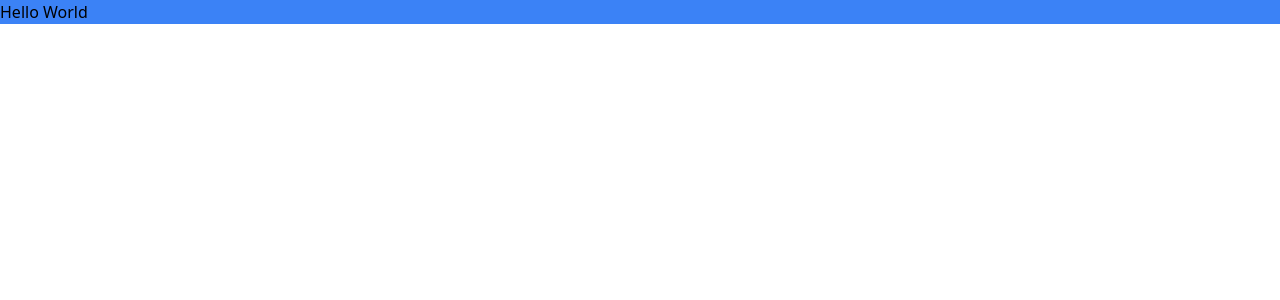
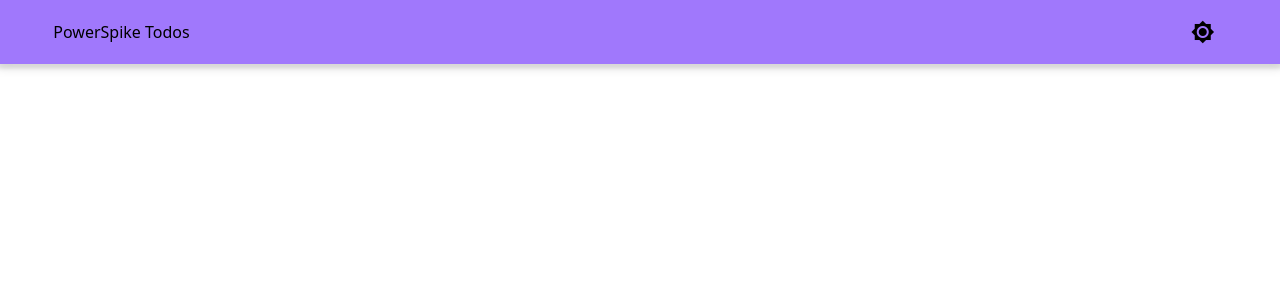
Before and after one commit to vpassanisi/powerspike-todo, a Vue app: page / in a window 1280 px wide. Shown: the top 300 px of the page. Built offline with nearby package versions, Linux system fonts and the light colour scheme.

Commit message:
added colors to tailwind config. added nav component and dark mode toggle.

```diff
--- a/public/index.html
+++ b/public/index.html
@@ -1,15 +1,23 @@
 <!DOCTYPE html>
 <html lang="en">
   <head>
-    <meta charset="utf-8">
-    <meta http-equiv="X-UA-Compatible" content="IE=edge">
-    <meta name="viewport" content="width=device-width,initial-scale=1.0">
-    <link rel="icon" href="<%= BASE_URL %>favicon.ico">
+    <meta charset="utf-8" />
+    <meta http-equiv="X-UA-Compatible" content="IE=edge" />
+    <meta name="viewport" content="width=device-width,initial-scale=1.0" />
+    <link rel="icon" href="<%= BASE_URL %>favicon.ico" />
+    <link
+      href="https://fonts.googleapis.com/icon?family=Material+Icons"
+      rel="stylesheet"
+    />
     <title><%= htmlWebpackPlugin.options.title %></title>
   </head>
-  <body>
+  <body class="dark:bg-dark-gray-900 dark:text-white">
     <noscript>
-      <strong>We're sorry but <%= htmlWebpackPlugin.options.title %> doesn't work properly without JavaScript enabled. Please enable it to continue.</strong>
+      <strong
+        >We're sorry but <%= htmlWebpackPlugin.options.title %> doesn't work
+        properly without JavaScript enabled. Please enable it to
+        continue.</strong
+      >
     </noscript>
     <div id="app"></div>
     <!-- built files will be auto injected -->
--- a/src/App.vue
+++ b/src/App.vue
@@ -1,12 +1,16 @@
 <template>
-  <div class="bg-blue-500">Hello World</div>
+  <Nav />
 </template>
 
 <script lang="ts">
 import Vue from "vue";
+import Nav from "./components/Nav.vue";
 import "./css/taillwind.src.css";
 
 export default Vue.extend({
   name: "App",
+  components: {
+    Nav,
+  },
 });
 </script>
--- /dev/null
+++ b/src/components/Nav.vue
@@ -0,0 +1,45 @@
+<template>
+  <nav
+    class="h-16 shadow-default bg-electric-violet-300 dark:bg-electric-violet-500"
+  >
+    <div
+      class="flex flex-row items-center justify-between h-full w-11/12 mx-auto"
+    >
+      <div class="flex items-center justify-center h-full">
+        PowerSpike Todos
+      </div>
+      <div class="flex items-center justify-center h-full">
+        <button
+          @click="handleToggleDarkMode"
+          class="h-full px-3 focus:outline-none"
+        >
+          <i v-if="isDarkMode" class="flex material-icons">brightness_low</i>
+          <i v-else class="flex material-icons">brightness_high</i>
+        </button>
+      </div>
+    </div>
+  </nav>
+</template>
+
+<script lang="ts">
+import Vue from "vue";
+import { mapState } from "vuex";
+
+export default Vue.extend({
+  methods: {
+    handleToggleDarkMode() {
+      if (this.isDarkMode) {
+        this.$store.dispatch("turnOff");
+      } else {
+        this.$store.dispatch("turnOn");
+      }
+    },
+  },
+  computed: {
+    ...mapState(["isDarkMode"]),
+  },
+  mounted() {
+    this.$store.dispatch("init");
+  },
+});
+</script>
--- a/src/store/index.ts
+++ b/src/store/index.ts
@@ -1,15 +1,39 @@
-import Vue from 'vue'
-import Vuex from 'vuex'
+import Vue from "vue";
+import Vuex from "vuex";
+import { GetterTree, ActionTree, MutationTree } from "vuex";
 
-Vue.use(Vuex)
+Vue.use(Vuex);
+
+const state = () => ({
+  isDarkMode: window.matchMedia("(prefers-color-scheme: dark)").matches,
+});
+
+type RootState = ReturnType<typeof state>;
+
+const mutations: MutationTree<RootState> = {
+  setOn: (state) => (state.isDarkMode = true),
+  setOff: (state) => (state.isDarkMode = false),
+};
+
+const actions: ActionTree<RootState, RootState> = {
+  turnOn({ commit }) {
+    document.documentElement.classList.add("dark");
+
+    commit("setOn");
+  },
+  turnOff({ commit }) {
+    document.documentElement.classList.remove("dark");
+
+    commit("setOff");
+  },
+  init({ dispatch, state }) {
+    if (state.isDarkMode) dispatch("turnOn");
+  },
+};
 
 export default new Vuex.Store({
-  state: {
-  },
-  mutations: {
-  },
-  actions: {
-  },
-  modules: {
-  }
-})
+  state,
+  mutations,
+  actions,
+  modules: {},
+});
--- a/tailwind.config.js
+++ b/tailwind.config.js
@@ -2,6 +2,99 @@ module.exports = {
   purge: ["./public/index.html", "./src/**/*.{vue,js,ts,jsx,tsx}"],
   darkMode: "class", // or 'media' or 'class'
   theme: {
+    boxShadow: {
+      default:
+        "0px 3px 9px 2px rgba(0, 0, 0, 0.1), 0px 3px 3px 2px rgba(0, 0, 0, 0.08)",
+    },
+    colors: {
+      "electric-violet": {
+        default: "#5914FA",
+        "100": "#E6DCFE",
+        "200": "#C3AAFD",
+        "300": "#A078FC",
+        "400": "#7C46FB",
+        "500": "#5914FA",
+        "600": "#4404D7",
+        "700": "#3403A5",
+        "800": "#240273",
+        "900": "#140141",
+      },
+      candlelight: {
+        default: "#FACC14",
+        "100": "#FEF7DC",
+        "200": "#FDEDAA",
+        "300": "#FCE278",
+        "400": "#FBD746",
+        "500": "#FACC14",
+        "600": "#D7AD04",
+        "700": "#A58503",
+        "800": "#735C02",
+        "900": "#413401",
+      },
+      "blue-gray": {
+        default: "#A0AEC0",
+        "100": "#FFFFFF",
+        "200": "#FCFCFD",
+        "300": "#DDE2E9",
+        "400": "#BFC8D4",
+        "500": "#A0AEC0",
+        "600": "#8294AB",
+        "700": "#647A96",
+        "800": "#506177",
+        "900": "#3B4859",
+      },
+      gray: {
+        default: "#B3B3B3",
+        "100": "#FFFFFF",
+        "200": "#FFFFFF",
+        "300": "#E6E6E6",
+        "400": "#CCCCCC",
+        "500": "#B3B3B3",
+        "600": "#999999",
+        "700": "#808080",
+        "800": "#666666",
+        "900": "#4D4D4D",
+      },
+      "dark-gray": {
+        default: "#787878",
+        "100": "#DEDEDE",
+        "200": "#C4C4C4",
+        "300": "#ABABAB",
+        "400": "#919191",
+        "500": "#787878",
+        "600": "#5E5E5E",
+        "700": "#454545",
+        "800": "#2B2B2B",
+        "900": "#121212",
+      },
+      red: {
+        default: "#F56666",
+        "100": "#FFFFFF",
+        "200": "#FEF5F5",
+        "300": "#FBC5C5",
+        "400": "#F89696",
+        "500": "#F56666",
+        "600": "#F23636",
+        "700": "#E60F0F",
+        "800": "#B60C0C",
+        "900": "#860909",
+      },
+      green: {
+        default: "#44C169",
+        "100": "#DDF4E3",
+        "200": "#B6E7C5",
+        "300": "#90DAA6",
+        "400": "#6ACD88",
+        "500": "#44C169",
+        "600": "#349D54",
+        "700": "#28773F",
+        "800": "#1B502B",
+        "900": "#0E2A16",
+      },
+      black: "#000000",
+      white: "#FFFFFF",
+      transparent: "#00000000",
+    },
     extend: {},
   },
   variants: {
```
